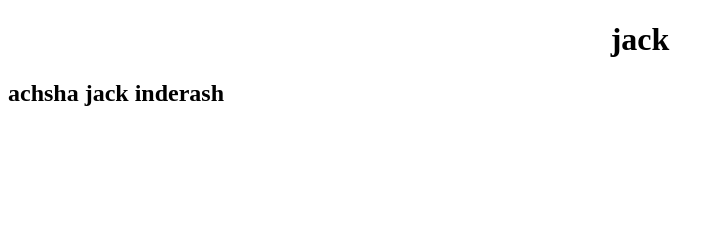
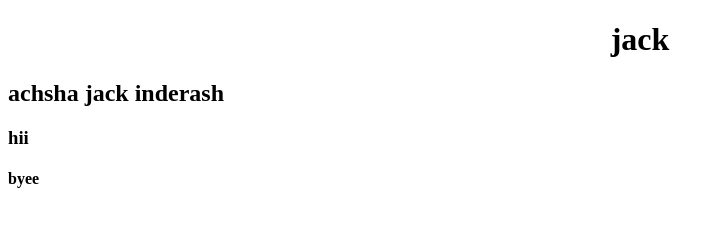
Before and after one commit to mathew1247/code, a plain HTML site: page index.html in a window 1280 px wide. Shown: the whole page, without its empty margins (0-723 px from the left). Drawn offline with Linux system fonts and the light colour scheme.

Commit message:
hii byee

```diff
--- a/index.html
+++ b/index.html
@@ -8,6 +8,7 @@
 <body>
    <center><h1>jack</h1></center>
    <h2>achsha jack inderash</h2>
-
+<h3>hii</h3>
+<h4>byee</h4>
 </body>
 </html>
```
